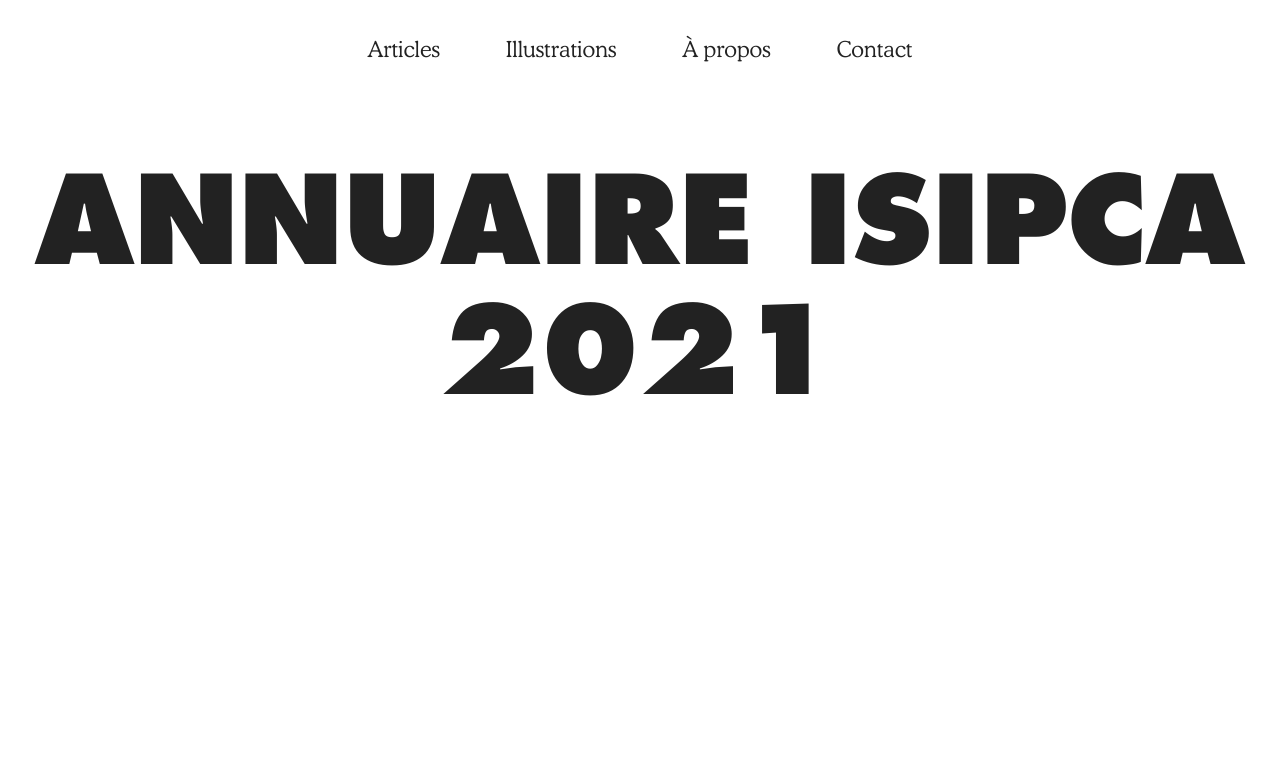
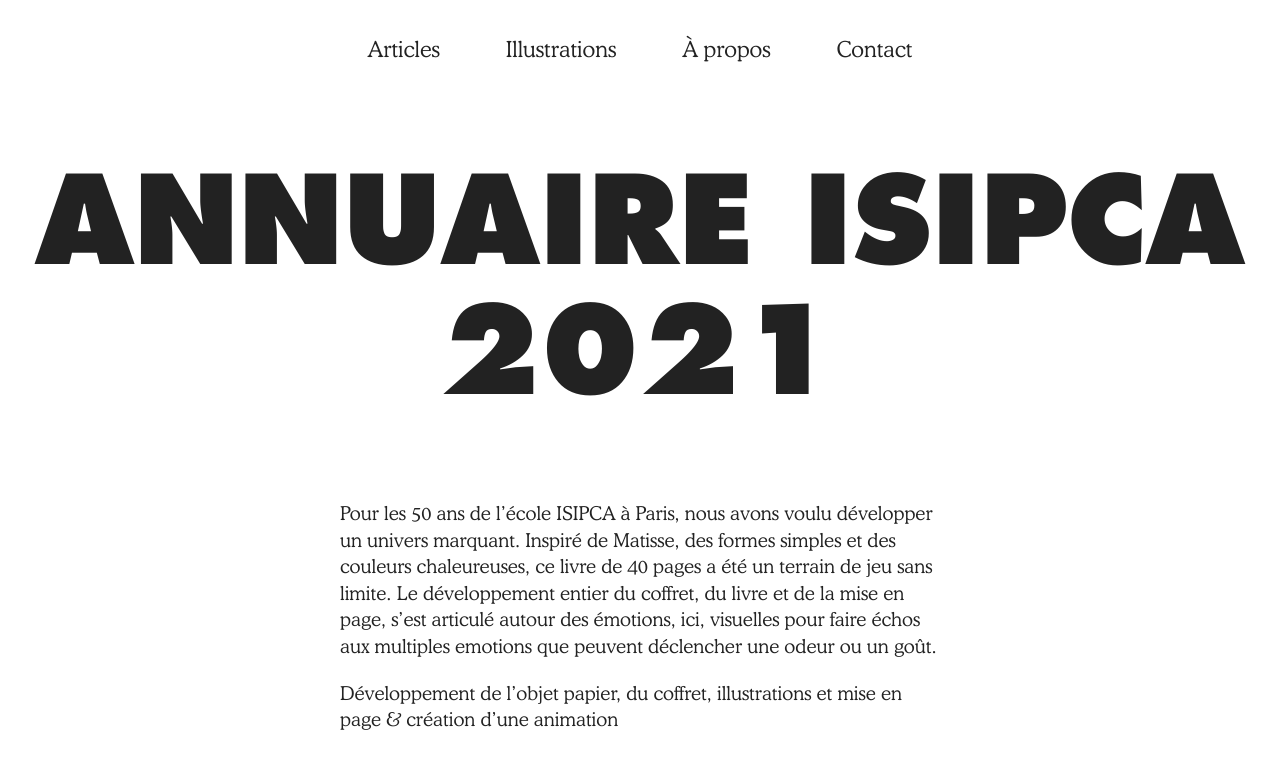
Before and after one commit to yulek-emc/website, a Jekyll site: the page built from _articles/annuaire-isipca-2021.md, in a window 1280 px wide. Shown: the top 769 px of the page. Built offline with Jekyll 4.4.1, drawn with Linux system fonts in a browser that asks for light colours; a script that is not in the unit is left out.

Commit message:
Update Articles “annuaire-isipca-2021”

```diff
--- a/_articles/annuaire-isipca-2021.md
+++ b/_articles/annuaire-isipca-2021.md
@@ -3,4 +3,14 @@
 title: ANNUAIRE ISIPCA 2021
 date: 2021-08-17T12:57:27.318Z
 cover-image: /assets/uploads/couvannu.png
+article-content: >-
+  Pour les 50 ans de l'école ISIPCA à Paris, nous avons voulu développer un
+  univers marquant. Inspiré de Matisse, des formes simples et des couleurs
+  chaleureuses, ce livre de 40 pages a été un terrain de jeu sans limite. Le
+  développement entier du coffret, du livre et de la mise en page, s'est
+  articulé autour des émotions, ici, visuelles pour faire échos aux multiples
+  emotions que peuvent déclencher une odeur ou un goût.
+
+
+  Développement de l'objet papier, du coffret, illustrations et mise en page & création d'une animation
 ---
```
